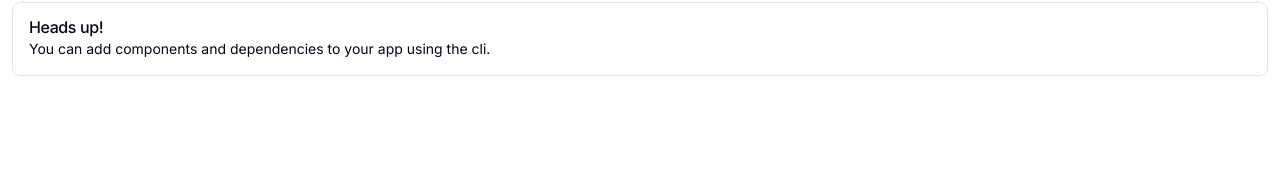
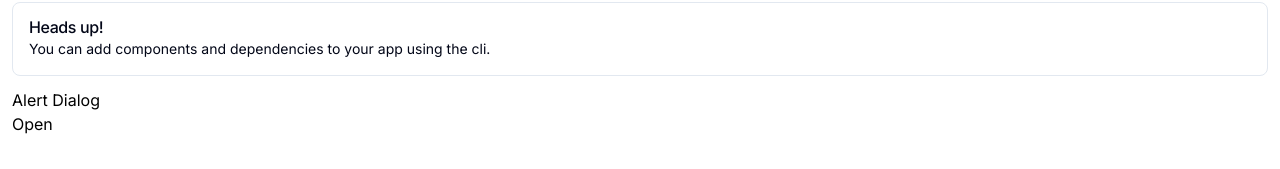
Before and after one commit to chemitaro/-shadcn_ui_trial, a Next.js app: page /playground in a window 1280 px wide. Shown: the part 227-396 px from the top of the page. Built offline with nearby package versions, Linux system fonts and the light colour scheme.

Commit message:
Add AlertDialog component to PlaygroundPage

```diff
--- a/src/app/playground/page.tsx
+++ b/src/app/playground/page.tsx
@@ -6,7 +6,17 @@ import {
 } from "@/components/ui/accordion"
 import { Alert, AlertDescription, AlertTitle } from "@/components/ui/alert"
 import { Button } from '@/components/ui/button'
-
+import {
+  AlertDialog,
+  AlertDialogAction,
+  AlertDialogCancel,
+  AlertDialogContent,
+  AlertDialogDescription,
+  AlertDialogFooter,
+  AlertDialogHeader,
+  AlertDialogTitle,
+  AlertDialogTrigger,
+} from "@/components/ui/alert-dialog"
 
 
 export default function PlaygroundPage() {
@@ -46,6 +56,27 @@ export default function PlaygroundPage() {
           </AlertDescription>
         </Alert>
       </div>
+      <div
+        className="m-3"
+      >
+        <p>Alert Dialog</p>
+        <AlertDialog>
+          <AlertDialogTrigger>Open</AlertDialogTrigger>
+          <AlertDialogContent>
+            <AlertDialogHeader>
+              <AlertDialogTitle>Are you absolutely sure?</AlertDialogTitle>
+              <AlertDialogDescription>
+                This action cannot be undone. This will permanently delete your account
+                and remove your data from our servers.
+              </AlertDialogDescription>
+            </AlertDialogHeader>
+            <AlertDialogFooter>
+              <AlertDialogCancel>Cancel</AlertDialogCancel>
+              <AlertDialogAction>Continue</AlertDialogAction>
+            </AlertDialogFooter>
+          </AlertDialogContent>
+        </AlertDialog>
+      </div>
     </>
   )
 }
```
